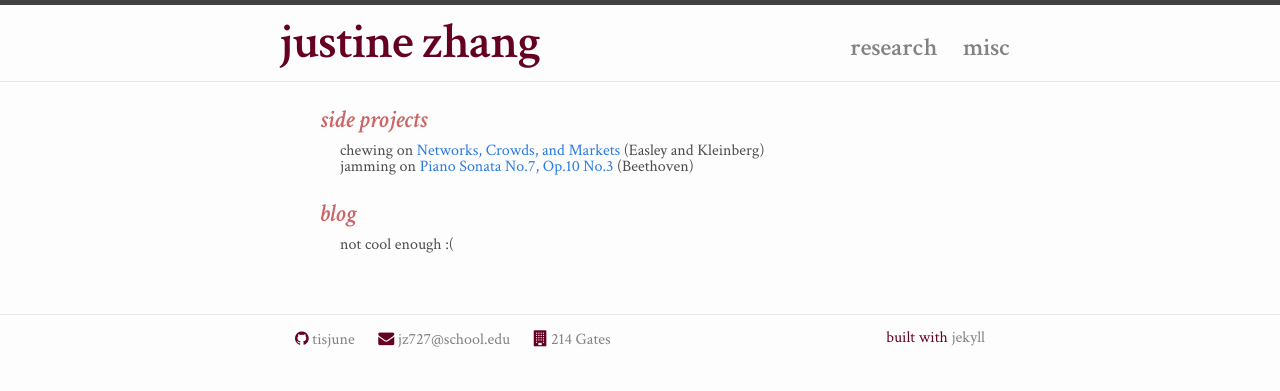
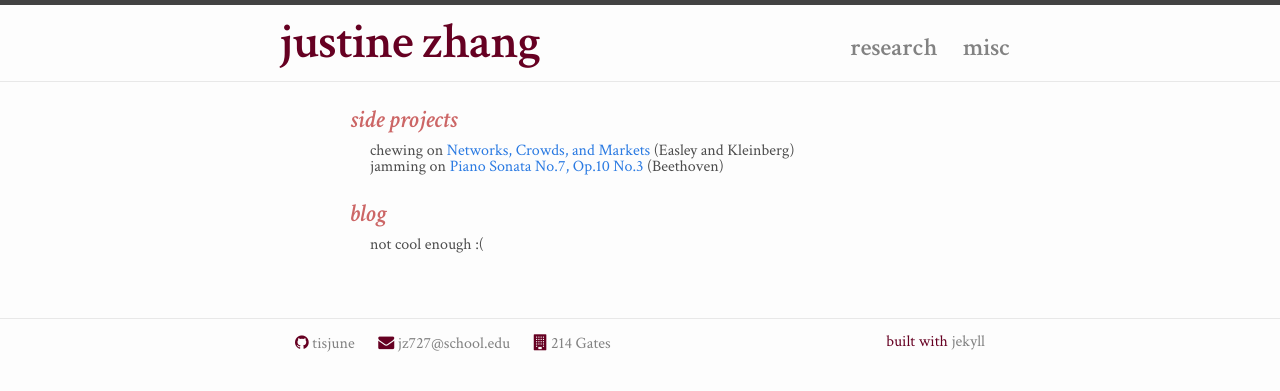
Before and after one commit to tisjune/tisjune.github.io, a Jekyll site: the page built from misc.html, in a window 1280 px wide. Shown: the top 391 px of the page. Built offline with Jekyll 4.4.1, drawn with Linux system fonts in a browser that asks for light colours; nearby versions of some CDN libraries.

Commit message:
dammit mobile

```diff
--- a/_sass/_layout.scss
+++ b/_sass/_layout.scss
@@ -60,6 +60,20 @@
 }
 
 .textbox{
+    vertical-align: middle;
+    float: left;
+    white-space: normal;
+    @media screen and (min-device-width: 481px) {
+        max-width: 80%;
+        padding-left:30px;
+    }
+    @media only screen and (max-device-width: 480px) {
+        max-width: 90%;
+        padding-left:10px;
+    }
+}
+
+.textbox-front{
     vertical-align: middle;
     @media screen and (min-device-width: 481px) {
         max-width: 60%;
--- a/index.html
+++ b/index.html
@@ -5,7 +5,7 @@
 <div class="content">
 <img class="nobile" style="float:left;max-width:30%;" src="images/jasper.jpg" alt="Valley of the Five Lakes, Jasper National Park, Canada (Summer 2015)" width="30%" height="30%">
 
-<div class="textbox" style="float:left; white-space: normal;">
+<div class="textbox" style="float:left; white-space: normal;max-width:60%">
   <h2 class="section-head">present</h2>
   <div class="section-text">
     <p>First year PhD student, <a href="http://infosci.cornell.edu/" target="_blank">Information Science</a>, <a href="http://www.cornell.edu/" target="_blank">Cornell University</a>
--- a/misc.html
+++ b/misc.html
@@ -5,6 +5,7 @@
 ---
 
 <div class="content">
+	<div class="textbox">
 	  <h2 class="section-head">side projects</h2>
 	  <div class="section-text">
 	    <p>chewing on <a href="http://www.cs.cornell.edu/home/kleinber/networks-book/" target="_blank">Networks, Crowds, and Markets</a> (Easley and Kleinberg)
@@ -18,3 +19,4 @@
 	    <br><br></p>
 	  </div>
 	</div>
+</div>
```
Lines whose indentation alone changed are shown as unchanged.
